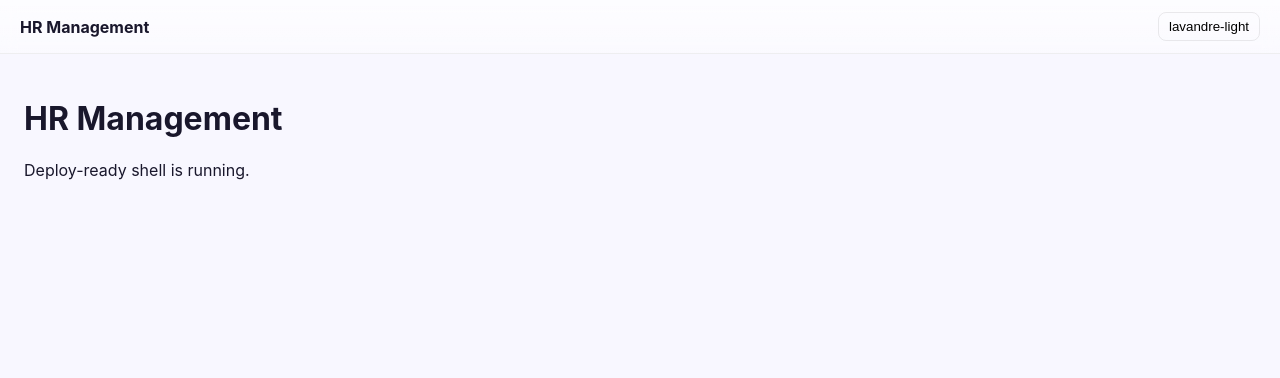
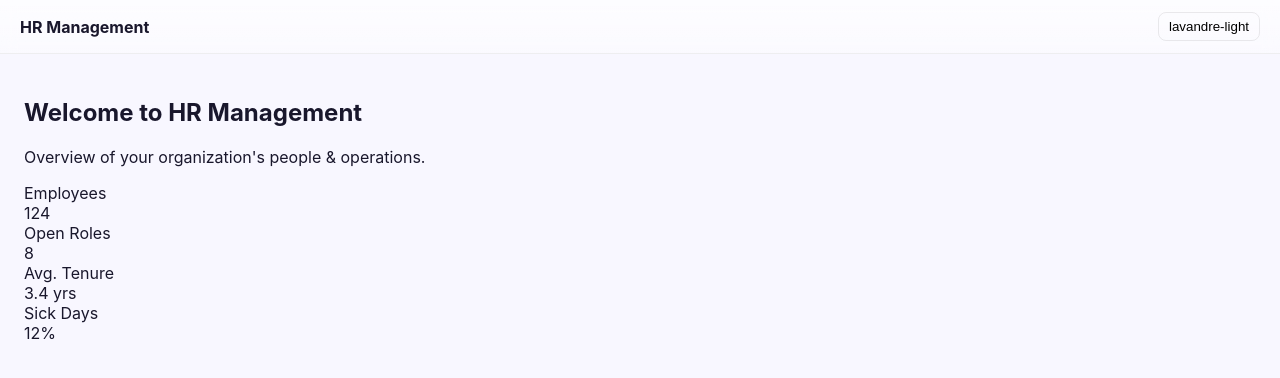
Before and after one commit to WesleySmits/hr-management, a Next.js app: page / in a window 1280 px wide. Shown: the top 378 px of the page. Built offline with nearby package versions, Linux system fonts and the light colour scheme.

Commit message:
feat(dashboard): add hero and quick stats with mock data

```diff
--- a/src/app/page.tsx
+++ b/src/app/page.tsx
@@ -1,8 +1,19 @@
+import React from 'react';
+
 export default function HomePage() {
   return (
     <main>
-      <h1>HR Management</h1>
-      <p>Deploy-ready shell is running.</p>
+      <section className="hero">
+        <h1>Welcome to HR Management</h1>
+        <p>Overview of your organization's people & operations.</p>
+      </section>
+
+      <section className="quick-stats">
+        <div className="stat"><div className="label">Employees</div><div className="value">124</div></div>
+        <div className="stat"><div className="label">Open Roles</div><div className="value">8</div></div>
+        <div className="stat"><div className="label">Avg. Tenure</div><div className="value">3.4 yrs</div></div>
+        <div className="stat"><div className="label">Sick Days</div><div className="value">12%</div></div>
+      </section>
     </main>
   );
 }
```
